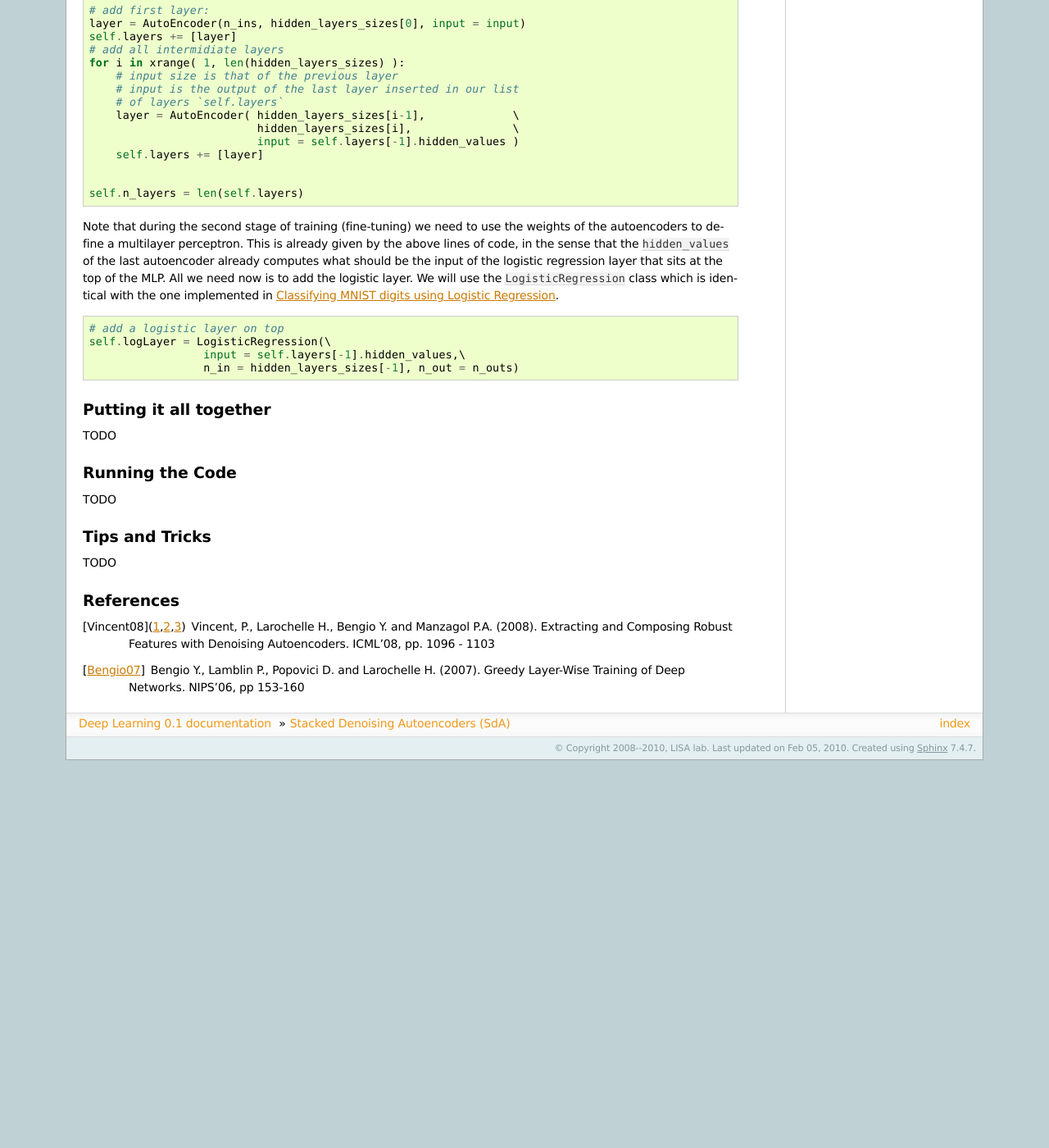
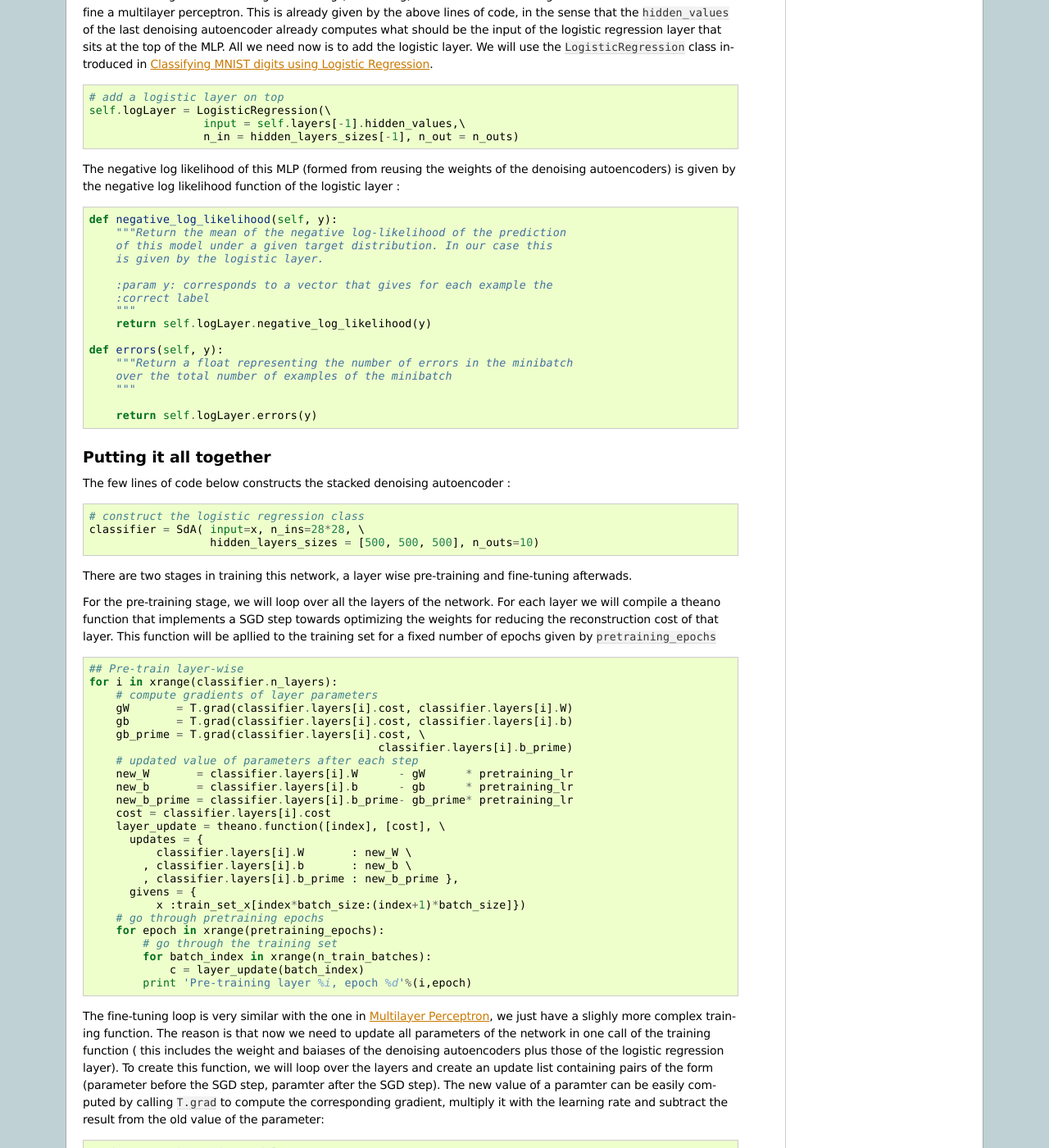
Before and after one commit to lisa-lab/DeepLearningTutorials, a Sphinx documentation site: the page built from doc/SdA.txt, in a window 1280 px wide and 1400 px high, scrolled down 3720 px. Shown: the whole window at 82% size. Built offline with Sphinx 7.4.7, drawn with Linux system fonts in a browser that asks for light colours; formulas are drawn with MathJax 3; pages that are not in the unit, such as notebooks, are missing from menus; before the commit the page ends 4647 px from its top, so only the background shows below that; some of the changed text lies outside the part shown.

Commit message:
A more readable/almost complete  version of the SdA tutorial.. still working on a possible bug in the SdA.py

```diff
--- a/doc/SdA.txt
+++ b/doc/SdA.txt
@@ -38,39 +38,35 @@ The latent representation :math:`\mathbf{y}` is then mapped back into a
   \mathbf{z} = s(\mathbf{W'}\mathbf{y} + \mathbf{b'})
 
 The weights matrix :math:`\mathbf{W'}` of the reverse mapping may be
-optionally constrained by :math:`\mathbf{W'} = \mathbf{W}`, this is
-called using `tied weights`. The parameters of this model (nameley
+optionally constrained by :math:`\mathbf{W'} = \mathbf{W}^T`, this is
+called using *tied weights*. The parameters of this model (nameley
 :math:`\mathbf{W}`, :math:`\mathbf{b}`,
 :math:`\mathbf{b'}` and, if one doesn't use tied weights, also
 :math:`\mathbf{W'}`) are optimized such that the average reconstruction
 error is minimized. The reconstruction error can be measured using the
-traditional `squared error` :math:`L(\mathbf{x}, \mathbf{z}) = | \mathbf{x} - \mathbf{z} |^2`,
+traditional *squared error* :math:`L(\mathbf{x}, \mathbf{z}) = | \mathbf{x} - \mathbf{z} |^2`,
 or if the input is interpreted as either bit vectors or vectors of
-bit probabilities by the reconstruction `cross-entropy` defined as :
+bit probabilities by the reconstruction *cross-entropy* defined as :
 
 .. math::
 
   L_{H} (\mathbf{x}, \mathbf{z} = - \sum^d_{k=1}[\mathbf{x}_k \log
           \mathbf{z}_k + (1 - \mathbf{x}_k)\log(1 - \mathbf{z}_k)]
 
+
 We want to implent this behaviour using Theano, in the form of a class,
-that could be afterwards used in constructing a stacked autoencoder.
+that could be afterwards used in constructing a stacked autoencoder. The
+first step is to create shared variables for the parameters of the
+autoencoder ( :math:`\mathbf{W}`, :math:`\mathbf{b}` and
+:math:`\mathbf{b'}`, since we are using tied weights in this tutorial ):
+
+
 
 .. code-block:: python
 
     class AutoEncoder(object):
 
         def __init__(self, n_visible= 784, n_hidden= 500, input = None):
-
-Note that we pass the ``input``  to the autoencoder as a
-parameter. This is such that later we can concatenate layers of
-autoencoders to form a deep network.
-
-Next step is to create shared variables for the parameters of the
-autoencoder ( :math:`\mathbf{W}`, :math:`\mathbf{b}` and
-:math:`\mathbf{b'}`, since we are using tied weights in this tutorial ):
-
-.. code-block:: python
 
           # initial values for weights and biases
           # note : W' was written as `W_prime` and b' as `b_prime`
@@ -94,6 +90,10 @@ autoencoder ( :math:`\mathbf{W}`, :math:`\mathbf{b}` and
           self.W_prime = W.T
           self.b_prime = theano.shared(value = initial_b_prime, name = "b'")
 
+Note that we pass the ``input``  to the autoencoder as a
+parameter. This is such that later we can concatenate layers of
+autoencoders to form a deep network.
+
 Now we can compute the latent representation and the reconstructed
 signal :
 
@@ -116,30 +116,35 @@ cost is minimized.
             self.b_prime : self.b_prime - T.grad(self.cost, self.b_prime)*learning_rate})
 
 Note that for the stacked denoising autoencoder we will not use the
-``train`` function as defined here.
+``train`` function as defined here, this is here just to illustrate how
+the autoencoder would work. In [Bengio07]_ autoencoders are used to
+build deep networks.
 
 
 Denoising Autoencoders (dA)
 +++++++++++++++++++++++++++
 
-The idea behind of denoising autoencoders is simple. In order to enforce
-the hidden layer to discover more roboust features, we first corrupt the
-input, then give it to the autoencoder and train it
-such that it tries tp reconstruct the uncorrupted version of the data.
-There are different perspectives that can help understand why this process
-help in training ( manifold learning perspective, stochastic operator
-perspective, bottom-up -- information theoretic perspective, top-down --
-generative model perspective ) all of them being explained in [Vincent08]_.
+The idea behind denoising autoencoders is simple. In order to enforce
+the hidden layer to discover more roboust features we train the
+autoencoder to reconstruct the input from a corrupted version of it.
+This can be understoond from different perspectives
+( the manifold learning perspective,
+stochastic operator perspective,
+bottom-up -- information theoretic perspective,
+top-down -- generative model perspective ), all of which being explained in
+[Vincent08]_.
 
 
-To convert the autoencoder class into a denoising autoencoder class all we
-need to do is to add a corrupting step. The type of corruption used here is
-to mask randomly entries of the input by making them zero. The code below
+To convert the autoencoder class into a denoising autoencoder one, all we
+need to do is to add a corrupt the input step. The input can be
+corrupted in many ways, in this tutorial we will stick to the original
+corruption mechanism of randomly masking entries of the input by making
+them zero. The code below
 does just that :
 
 .. code-block:: python
 
-	from theano.tensor,shared_randomstreals import RandomStreams
+	from theano.tensor.shared_randomstreals import RandomStreams
 
 	theano_rng = RandomStreams()
 	corrupted_x = x * theano.rng.binomial(x.shape, 1, 0.9)
@@ -164,10 +169,6 @@ The final denoising autoencoder class becomes :
           # initial values for weights and biases
           # note : W' was written as `W_prime` and b' as `b_prime`
 
-    	  # W is initialized with `initial_W` which is uniformely sampled
-    	  # from -6./sqrt(n_visible+n_hidden) and 6./sqrt(n_hidden+n_visible)
-          # the output of uniform if converted using asarray to dtype
-    	  # theano.config.floatX so that the code is runable on GPU
           initial_W = numpy.asarray( numpy.random.uniform( \
               low = -numpy.sqrt(6./(n_visible+n_hidden)), \
               high = numpy.sqrt(6./(n_visible+n_hidden)), \
@@ -190,22 +191,10 @@ The final denoising autoencoder class becomes :
               x = T.dmatrix(name = 'input')
           else:
               x = input
-    # Equation (1)
-    # note : first argument of theano.rng.binomial is the shape(size) of
-    #        random numbers that it should produce
-    #        second argument is the number of trials
-    #        third argument is the probability of success of any trial
-    #
-    #        this will produce an array of 0s and 1s where 1 has a
-    #        probability of 0.9 and 0 if 0.1
+
           tilde_x  = theano_rng.binomial( x.shape,  1,  0.9) * x
-    # Equation (2)
-    # note  : y is stored as an attribute of the class so that it can be
-    #         used later when stacking dAs.
           self.y   = T.nnet.sigmoid(T.dot(tilde_x, self.W      ) + self.b)
-    # Equation (3)
           z        = T.nnet.sigmoid(T.dot(self.y, self.W_prime) + self.b_prime)
-    # Equation (4)
           self.L = - T.sum( x*T.log(z) + (1-x)*T.log(1-z), axis=1 )
           # note : L is now a vector, where each element is the cross-entropy cost
           #        of the reconstruction of the corresponding example of the
@@ -225,19 +214,20 @@ The final denoising autoencoder class becomes :
 Stacked Autoencoders
 ++++++++++++++++++++
 
-Autoencoders can be stacked to form a deep network ([Bengio07]_ ) by feeding
-the latent representation of the autoencoder found on the layer below as
-input to the current layer. The "pre-training" of such an architecture
-is done one layer at a time. Once the first :math:`k` layers are trained,
-we can train the :math:`k+1`-th layer because we can now compute the
-"correct" latent representation generated by the layer below. Once all
-layers are trained, we add a logistic regression on top of the last
-layer and treat the entire network as a multilayer perceptron.  This
-stage of training is called fine-tunning.
+The denoising autoencoders can now be stacked to form a deep network by
+feeding the latent representation of the dA found on the layer
+below as input to the current layer. The "pre-training" of such an
+architecture is done one layer at a time. Once the first :math:`k` layers
+are trained, we can train the :math:`k+1`-th layer because we can now
+compute the "correct" latent representation generated by the layer below.
+Once all layers are pre-trained, the network goes through a second stage
+of training called fine-tuning. For this we first add a logistic regression
+layer on top and train the entire network as we would train a multilayer
+perceptron. This stage is supervised, since now we use the target during
+training (see the :ref:`mlp` for details on the multilayer perceptron).
 
 This can be easily implemented in Theano, using the class defined
-before. We start off by creating a class that defines a stacked
-autoencoder.
+before for a denoising autoencode :
 
 .. code-block:: python
 
@@ -256,7 +246,7 @@ autoencoder.
         :param n_outs: dimension of the output of the network
         """
 
-Next step, we create an autoencoder for each layer and link them
+Next step, we create an denoising autoencoder for each layer and link them
 together:
 
 .. code-block:: python
@@ -267,14 +257,14 @@ together:
             raiseException (' You must have at least one hidden layer ')
 
         # add first layer:
-        layer = AutoEncoder(n_ins, hidden_layers_sizes[0], input = input)
+        layer = dA(n_ins, hidden_layers_sizes[0], input = input)
         self.layers += [layer]
         # add all intermidiate layers
         for i in xrange( 1, len(hidden_layers_sizes) ):
             # input size is that of the previous layer
             # input is the output of the last layer inserted in our list
             # of layers `self.layers`
-            layer = AutoEncoder( hidden_layers_sizes[i-1],             \
+            layer = dA( hidden_layers_sizes[i-1],             \
                         hidden_layers_sizes[i],               \
                         input = self.layers[-1].hidden_values )
             self.layers += [layer]
@@ -286,11 +276,10 @@ together:
 Note that during the second stage of training (fine-tuning) we need to
 use the weights of the autoencoders to define a multilayer perceptron.
 This is already given by the above lines of code, in the sense that
-the ``hidden_values`` of the last autoencoder already computes what
+the ``hidden_values`` of the last denoising autoencoder already computes what
 should be the input of the logistic regression layer that sits at the
 top of the MLP. All we need now is to add the logistic layer. We will
-use the ``LogisticRegression`` class which is identical with the one
-implemented in :ref:`logreg`.
+use the ``LogisticRegression`` class introduced in :ref:`logreg`.
 
 .. code-block:: python
 
@@ -300,23 +289,140 @@ implemented in :ref:`logreg`.
                          n_in = hidden_layers_sizes[-1], n_out = n_outs)
 
 
+The negative log likelihood of this MLP (formed from reusing the weights
+of the denoising autoencoders) is given by the negative log likelihood
+function of the logistic layer :
 
+.. code-block:: python
+
+    def negative_log_likelihood(self, y):
+        """Return the mean of the negative log-likelihood of the prediction
+        of this model under a given target distribution. In our case this
+        is given by the logistic layer.
+
+        :param y: corresponds to a vector that gives for each example the
+        :correct label
+        """
+        return self.logLayer.negative_log_likelihood(y)
+
+    def errors(self, y):
+        """Return a float representing the number of errors in the minibatch
+        over the total number of examples of the minibatch
+        """
+
+        return self.logLayer.errors(y)
 
 
 
 Putting it all together
 +++++++++++++++++++++++
 
-TODO
+The few lines of code below constructs the stacked denoising
+autoencoder :
+
+.. code-block:: python
+
+
+    # construct the logistic regression class
+    classifier = SdA( input=x, n_ins=28*28, \
+                      hidden_layers_sizes = [500, 500, 500], n_outs=10)
+
+
+There are two stages in training this network, a layer wise pre-training and
+fine-tuning afterwads.
+
+For the pre-training stage, we will loop over all the layers of the
+network. For each layer we will compile a theano function that
+implements a SGD step towards optimizing the weights for reducing
+the reconstruction cost of that layer. This function will be apllied
+to the training set for a fixed number of epochs given by
+``pretraining_epochs``
+
+
+.. code-block:: python
+
+
+    ## Pre-train layer-wise
+    for i in xrange(classifier.n_layers):
+        # compute gradients of layer parameters
+        gW       = T.grad(classifier.layers[i].cost, classifier.layers[i].W)
+        gb       = T.grad(classifier.layers[i].cost, classifier.layers[i].b)
+        gb_prime = T.grad(classifier.layers[i].cost, \
+                                               classifier.layers[i].b_prime)
+        # updated value of parameters after each step
+        new_W       = classifier.layers[i].W      - gW      * pretraining_lr
+        new_b       = classifier.layers[i].b      - gb      * pretraining_lr
+        new_b_prime = classifier.layers[i].b_prime- gb_prime* pretraining_lr
+        cost = classifier.layers[i].cost
+        layer_update = theano.function([index], [cost], \
+          updates = {
+              classifier.layers[i].W       : new_W \
+            , classifier.layers[i].b       : new_b \
+            , classifier.layers[i].b_prime : new_b_prime },
+          givens = {
+              x :train_set_x[index*batch_size:(index+1)*batch_size]})
+        # go through pretraining epochs
+        for epoch in xrange(pretraining_epochs):
+            # go through the training set
+            for batch_index in xrange(n_train_batches):
+                c = layer_update(batch_index)
+            print 'Pre-training layer %i, epoch %d'%(i,epoch)
+
+
+The fine-tuning loop is very similar with the one in :ref:`mlp`, we just
+have a slighly more complex training function. The reason is that now we
+need to update all parameters of the network in one call of the training
+function ( this includes the weight and baiases of the denoising
+autoencoders plus those of the logistic regression layer). To create
+this function, we will loop over the layers and create an update list
+containing pairs of the form (parameter before the SGD step, paramter after
+the SGD step). The new value of a paramter can be easily computed by calling
+``T.grad`` to compute the corresponding gradient, multiply it with the
+learning rate and subtract the result from the old value of the
+parameter:
+
+.. code-block:: python
+
+    # Fine-tune the entire model
+    # the cost we minimize during training is the negative log likelihood of
+    # the model
+    cost = classifier.negative_log_likelihood(y)
+
+    # compute the gradient of cost with respect to theta and add them to the
+    # updates list
+    updates = []
+    for i in xrange(classifier.n_layers):
+        g_W   = T.grad(cost, classifier.layers[i].W)
+        g_b   = T.grad(cost, classifier.layers[i].b)
+        new_W = classifier.layers[i].W - learning_rate * g_W
+        new_b = classifier.layers[i].b - learning_rate * g_b
+        updates += [ (classifier.layers[i].W, new_W) \
+                   , (classifier.layers[i].b, new_b) ]
+    # add the gradients of the logistic layer
+    g_log_W   = T.grad(cost, classifier.logLayer.W)
+    g_log_b   = T.grad(cost, classifier.logLayer.b)
+    new_log_W = classifier.logLayer.W - learning_rate * g_log_W
+    new_log_b = classifier.logLayer.b - learning_rate * g_log_b
+    updates += [ (classifier.logLayer.W, new_log_W) \
+               , (classifier.logLayer.b, new_log_b) ]
+
+    # compiling a theano function `train_model` that returns the cost, but
+    # in the same time updates the parameter of the model based on the rules
+    # defined in `updates`
+    train_model = theano.function([index], cost, updates=updates,
+          givens = {
+            x: train_set_x[index*batch_size:(index+1)*batch_size],
+            y: train_set_y[index*batch_size:(index+1)*batch_size]})
+
+Now we pass this ``training_model`` (together with a ``validate_model`` and
+a ``test_model`` generated as in the other tutorials) to the
+early stopping loop and we are done.
+
+
 
 
 Running the Code
 ++++++++++++++++
-
-TODO
-
-Tips and Tricks
-+++++++++++++++
 
 TODO
 
--- a/doc/mlp.txt
+++ b/doc/mlp.txt
@@ -1,6 +1,7 @@
+.. index:: Multilayer Perceptron
+
 .. _mlp:
 
-.. index:: Multilayer Perceptron
 
 Multilayer Perceptron
 =====================
```
Also changed, not shown: 1 other file. Lines whose indentation alone changed are shown as unchanged.
